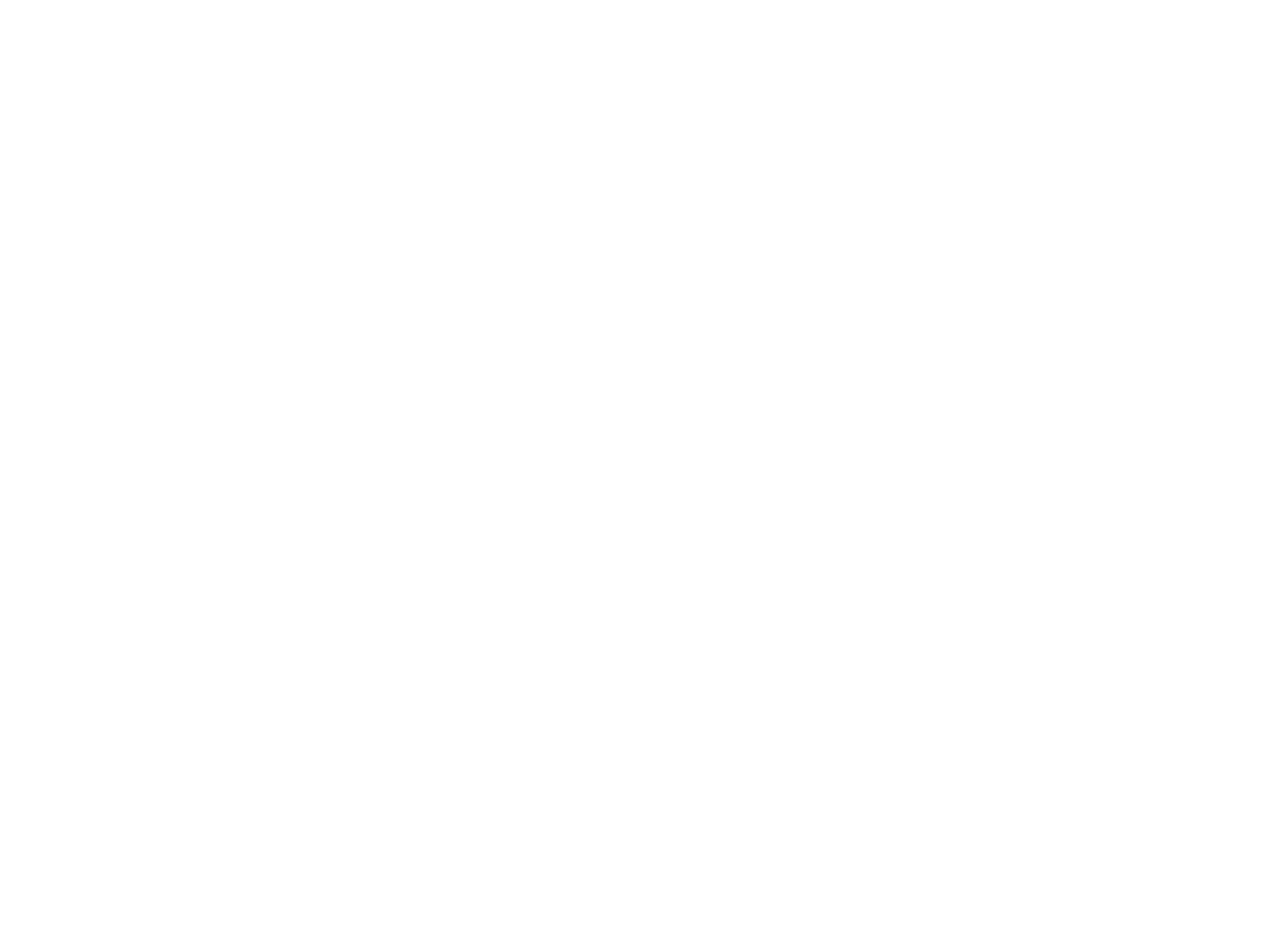
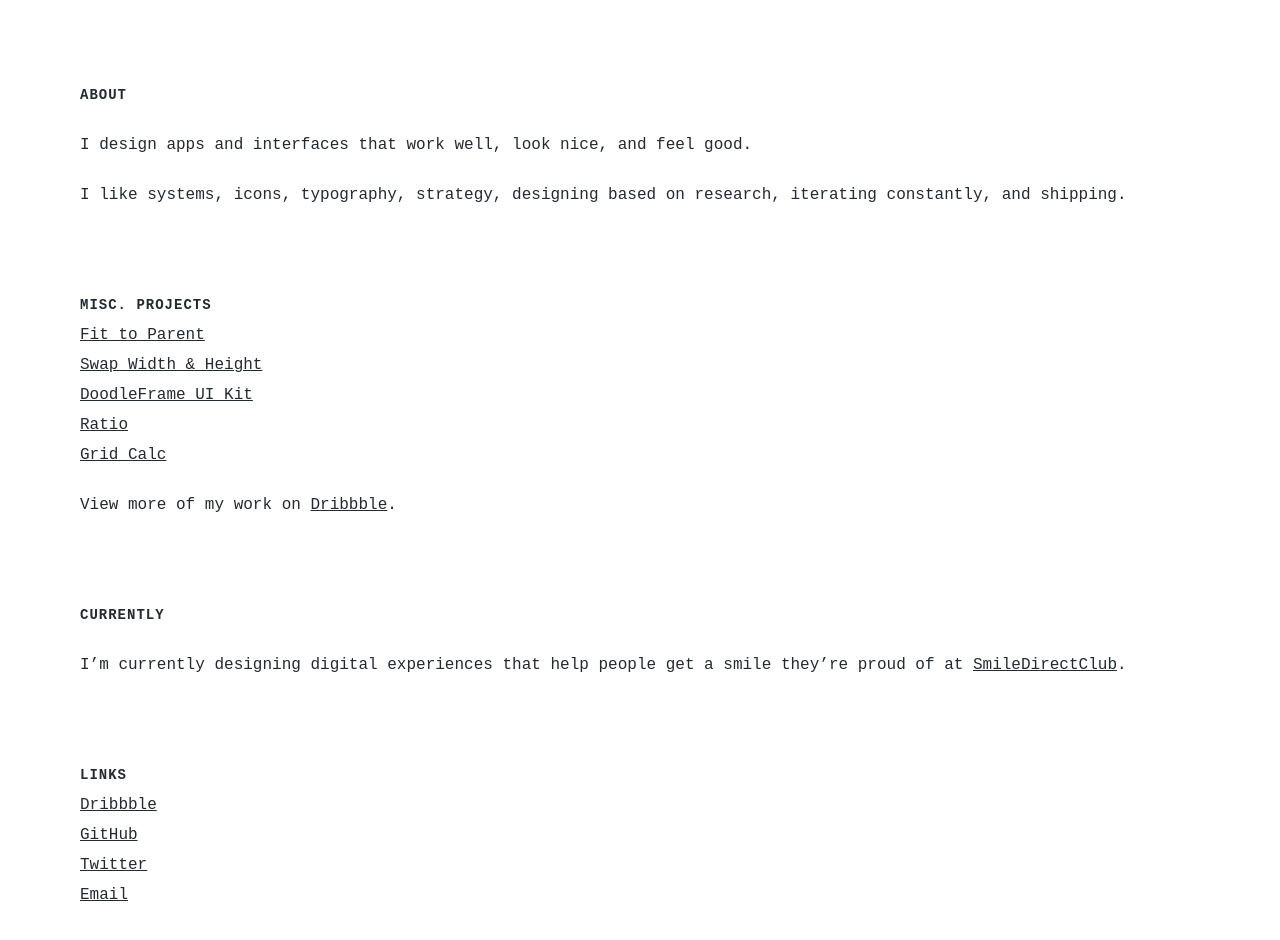
Before and after one commit to dannymcclain/dannymcclain.github.io, a Next.js app: page / in a window 1280 px wide. Shown: the part 160-1100 px from the top of the page. Before the commit the page ends 800 px from the top, so only its background shows below. Built offline with nearby package versions, Linux system fonts and the light colour scheme; a web font is replaced by a local one.

Commit message:
filling out styles and content

```diff
--- a/pages/index.js
+++ b/pages/index.js
@@ -30,23 +30,93 @@
     </Head>
     <header>
       <h1>Danny McClain</h1>
-      <p />
+      <p>
+        Digital product designer who likes to build stuff too. Always learning
+        because learning is fun!
+      </p>
     </header>
     <section className="about">
       <h2>About</h2>
-      <p />
-      <p />
+      <p>
+        I design apps and interfaces that work well, look nice, and feel good.
+      </p>
+      <p>
+        I like systems, icons, typography, strategy, designing based on
+        research, iterating constantly, and shipping.
+      </p>
     </section>
     <section className="projects">
       <h2>Misc. Projects</h2>
+      <ul>
+        <li>
+          <a href="" target="_blank">
+            Fit to Parent
+          </a>
+        </li>
+        <li>
+          <a href="" target="_blank">
+            Swap Width &amp; Height
+          </a>
+        </li>
+        <li>
+          <a href="" target="_blank">
+            DoodleFrame UI Kit
+          </a>
+        </li>
+        <li>
+          <a href="" target="_blank">
+            Ratio
+          </a>
+        </li>
+        <li>
+          <a href="" target="_blank">
+            Grid Calc
+          </a>
+        </li>
+      </ul>
+      <p>
+        View more of my work on{' '}
+        <a href="" target="_blank">
+          Dribbble
+        </a>
+        .
+      </p>
     </section>
     <section className="currently">
       <h2>Currently</h2>
-      <p />
+      <p>
+        I’m currently designing digital experiences that help people get a smile
+        they’re proud of at{' '}
+        <a href="" target="_blank">
+          SmileDirectClub
+        </a>
+        .
+      </p>
     </section>
     <section className="links">
       <h2>Links</h2>
-      <ul />
+      <ul>
+        <li>
+          <a href="" target="_blank">
+            Dribbble
+          </a>
+        </li>
+        <li>
+          <a href="" target="_blank">
+            GitHub
+          </a>
+        </li>
+        <li>
+          <a href="" target="_blank">
+            Twitter
+          </a>
+        </li>
+        <li>
+          <a href="" target="_blank">
+            Email
+          </a>
+        </li>
+      </ul>
     </section>
   </div>
 );
--- a/styles/styles.scss
+++ b/styles/styles.scss
@@ -21,7 +21,8 @@
   flex-direction: column;
   flex-wrap: nowrap;
   justify-content: flex-start;
-  align-items: center;
+  align-items: flex-start;
+  padding: 80px;
 }
 
 body {
@@ -32,3 +33,31 @@
   line-height: 30px;
   letter-spacing: 0;
 }
+
+h1,
+h2 {
+  font-weight: 700;
+  font-size: 14px;
+  letter-spacing: 1px;
+  color: $text-color;
+  text-transform: uppercase;
+}
+ul {
+  list-style: none;
+}
+p {
+  margin-top: 20px;
+}
+a {
+  font-weight: 400;
+  font-size: 16px;
+  line-height: 30px;
+  letter-spacing: 0;
+  color: $text-color;
+  text-decoration: underline;
+}
+
+header,
+section {
+  margin-bottom: 80px;
+}
```
